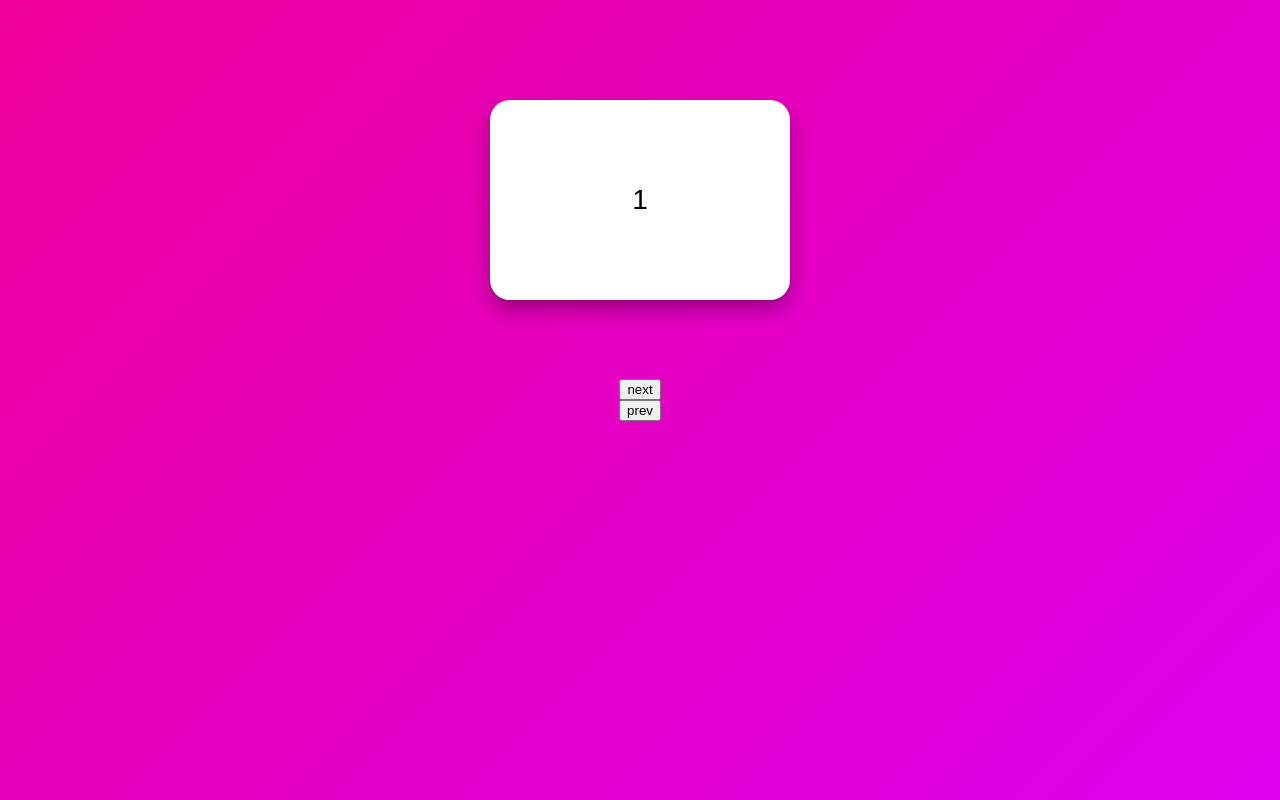
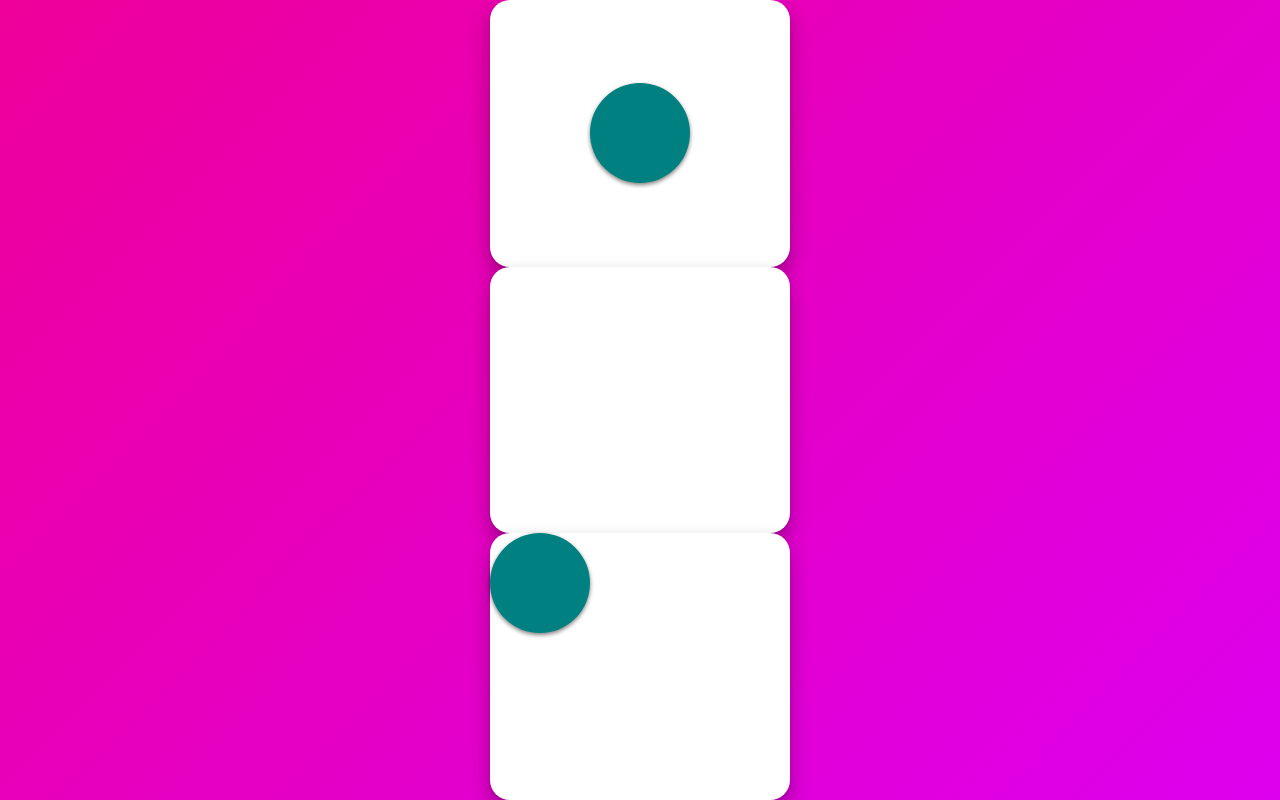
Before and after one commit to zpdl95/react-masterclass, a React (Create React App) app: page / in a window 1280 px wide. Built offline with nearby package versions, Linux system fonts and the light colour scheme.

Commit message:
#7.14 You Need to Watch This

```diff
--- a/src/App.tsx
+++ b/src/App.tsx
@@ -14,72 +14,42 @@ const Wrapper = styled(motion.div)`
 
 const Box = styled(motion.div)`
   width: 300px;
-  height: 200px;
-  position: absolute;
+  height: 300px;
   top: 100px;
   box-shadow: 0 2px 3px rgba(0, 0, 0, 0.1), 0 10px 20px rgba(0, 0, 0, 0.3);
   background-color: white;
   border-radius: 20px;
   display: flex;
+  font-size: 28px;
   justify-content: center;
   align-items: center;
-  font-size: 28px;
 `;
 
-const boxVariants: Variants = {
-  entry: (back: boolean) => ({
-    x: back ? -500 : 500,
-    opacity: 0,
-    scale: 0,
-  }),
-  center: {
-    x: 0,
-    opacity: 1,
-    scale: 1,
-    transition: {
-      duration: 0.5,
-    },
-  },
-  exit: (back: boolean) => ({
-    x: back ? 500 : -500,
-    opacity: 0,
-    scale: 0,
-    transition: { duration: 0.5 },
-  }),
-};
+const Circle = styled(motion.div)`
+  width: 100px;
+  height: 100px;
+  border-radius: 50%;
+  background-color: teal;
+  box-shadow: 0 2px 4px rgba(0, 0, 0, 0.5);
+`;
 
 function App() {
-  const [visible, setVisible] = useState(1);
-  const [back, setBack] = useState(false);
-  const nextPlease = () => {
-    setBack(false);
-    setVisible((prev) => (prev === 10 ? 10 : prev + 1));
-  };
-  const prevPlease = () => {
-    setBack(true);
-    setVisible((prev) => (prev === 1 ? 1 : prev - 1));
-  };
+  const [clicked, setClicked] = useState(false);
+  const toggleClicked = () => setClicked((prev) => !prev);
   return (
-    <Wrapper>
-      {/* AnimatePresence에도 custom을 넣어줘야 바로바로 동작함 */}
-      {/* exitBeforeEnter = exit애니메이션이 끝나면 다음 컴포넌트가 생성됨. 단점 느려보임 */}
-      <AnimatePresence exitBeforeEnter custom={back}>
-        {
-          <Box
-            /* custom = variants에 변수를 넘겨줌 */
-            custom={back}
-            variants={boxVariants}
-            initial="entry"
-            animate="center"
-            exit="exit"
-            key={visible}
-          >
-            {visible}
-          </Box>
-        }
-      </AnimatePresence>
-      <button onClick={nextPlease}>next</button>
-      <button onClick={prevPlease}>prev</button>
+    <Wrapper onClick={toggleClicked}>
+      {/* layoutId = 서로다른 컴포넌트를 애니메이션 동기화 시킴 */}
+      <Box>{!clicked ? <Circle layoutId="circle" /> : null}</Box>
+      <Box>{clicked ? <Circle layoutId="circle" /> : null}</Box>
+      <Box
+        style={{
+          justifyContent: clicked ? "center" : "flex-start",
+          alignItems: clicked ? "center" : "flex-start",
+        }}
+      >
+        {/* layout = 컴포넌트의 layout이 변할때 애니메이션을 생성 */}
+        <Circle layout />
+      </Box>
     </Wrapper>
   );
 }
```
